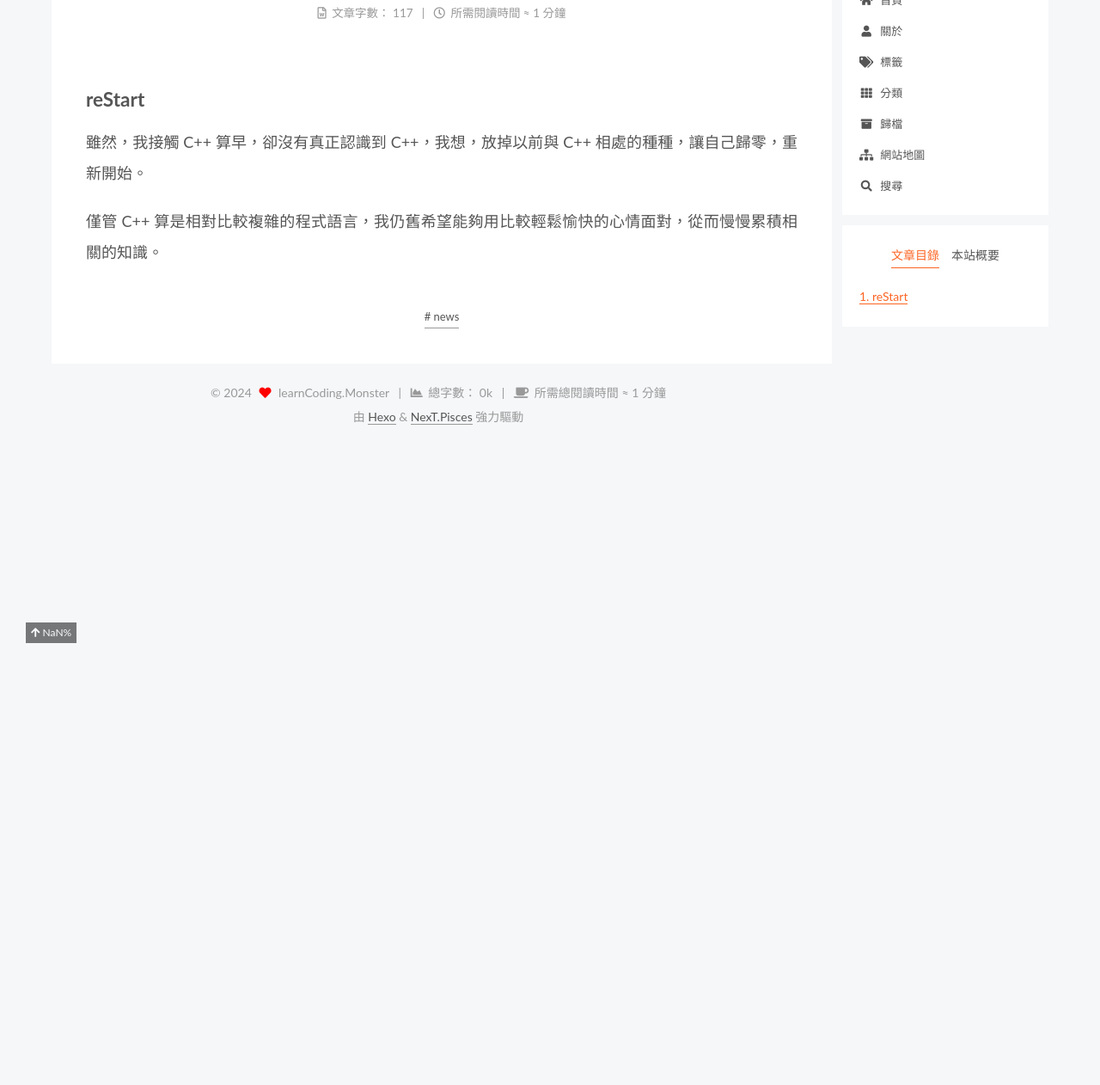
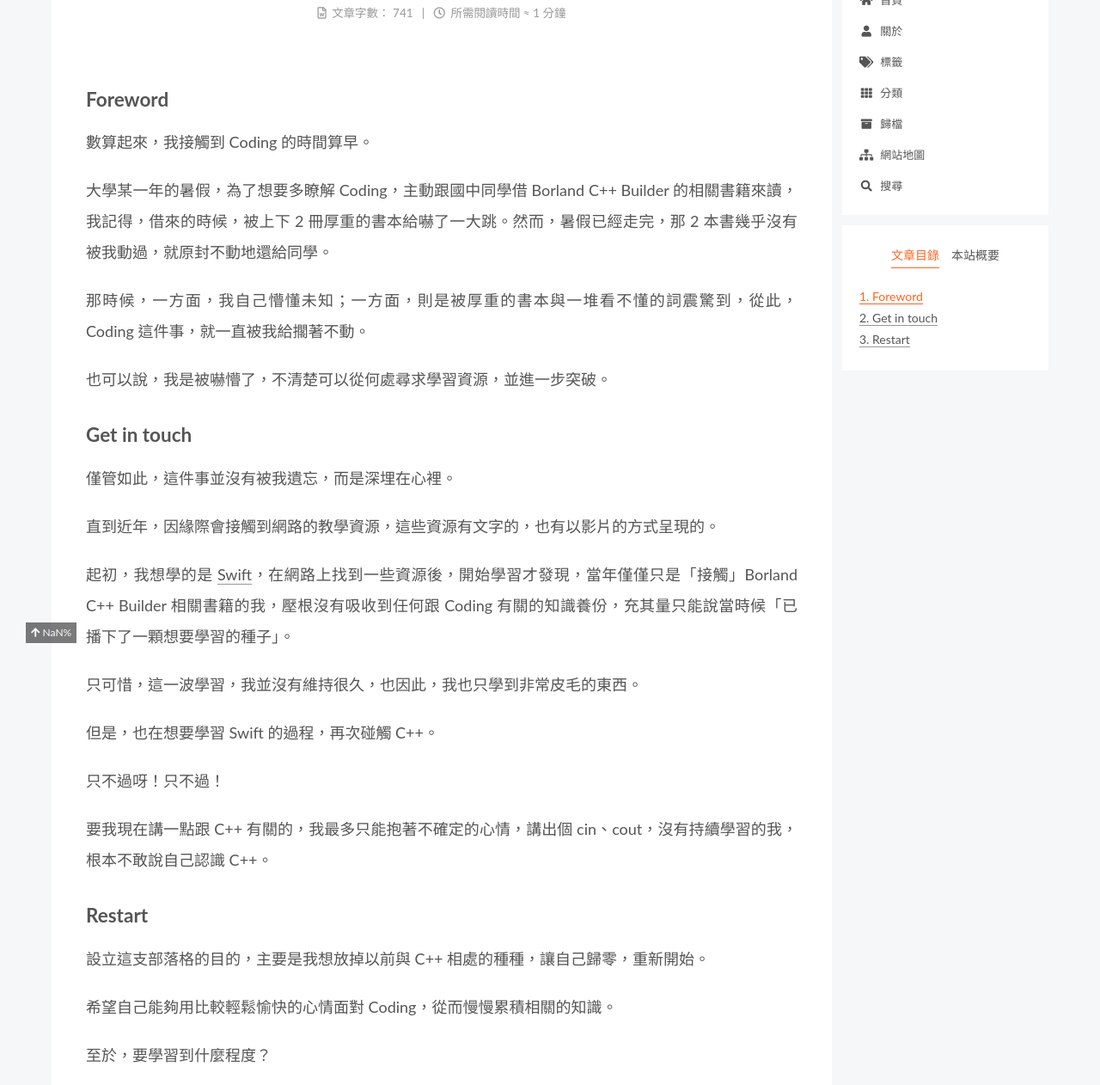
Before and after one commit to cppfunxyz/cppfunxyz.github.io, a plain HTML site: page newslist/say-hello-to-cpp/index.html in a window 1280 px wide. Shown: the part 152-1414 px from the top of the page at 86% size. Before the commit the page ends 800 px from the top, so only its background shows below. Drawn offline with nearby package versions, Linux system fonts and the light colour scheme; some packages are replaced by stand-ins of ours; a script that the page names is missing.

Commit message:
Site updated: 2024-04-27 07:28:27

```diff
--- a/css/main.css
+++ b/css/main.css
@@ -1193,7 +1193,7 @@ pre .javascript .function {
 }
 .links-of-author a::before,
 .links-of-author span.exturl::before {
-  background: #ff4f94;
+  background: #20141f;
   border-radius: 50%;
   content: ' ';
   display: inline-block;
--- a/newslist/say-hello-to-cpp/index.html
+++ b/newslist/say-hello-to-cpp/index.html
@@ -22,15 +22,15 @@
     var CONFIG = {"hostname":"learncoding.monster","root":"/","scheme":"Pisces","version":"7.8.0","exturl":false,"sidebar":{"position":"right","display":"post","padding":18,"offset":12,"onmobile":false},"copycode":{"enable":false,"show_result":false,"style":null},"back2top":{"enable":true,"sidebar":false,"scrollpercent":true},"bookmark":{"enable":false,"color":"#222","save":"auto"},"fancybox":false,"mediumzoom":false,"lazyload":false,"pangu":false,"comments":{"style":"tabs","active":null,"storage":true,"lazyload":false,"nav":null},"algolia":{"hits":{"per_page":10},"labels":{"input_placeholder":"Search for Posts","hits_empty":"We didn't find any results for the search: ${query}","hits_stats":"${hits} results found in ${time} ms"}},"localsearch":{"enable":true,"trigger":"manual","top_n_per_article":1,"unescape":false,"preload":false},"motion":{"enable":true,"async":false,"transition":{"post_block":"fadeIn","post_header":"slideDownIn","post_body":"slideDownIn","coll_header":"slideLeftIn","sidebar":"slideUpIn"}},"path":"search.xml"};
   </script>
 
-  <meta name="description" content="reStart雖然，我接觸 C++ 算早，卻沒有真正認識到 C++，我想，放掉以前與 C++ 相處的種種，讓自己歸零，重新開始。">
+  <meta name="description" content="Foreword數算起來，我接觸到 Coding 的時間算早。">
 <meta property="og:type" content="article">
-<meta property="og:title" content="Say Hello to C++">
+<meta property="og:title" content="Say Hello to Coding">
 <meta property="og:url" content="http://learncoding.monster/newslist/say-hello-to-cpp/index.html">
 <meta property="og:site_name" content="learnCoding.Monster">
-<meta property="og:description" content="reStart雖然，我接觸 C++ 算早，卻沒有真正認識到 C++，我想，放掉以前與 C++ 相處的種種，讓自己歸零，重新開始。">
+<meta property="og:description" content="Foreword數算起來，我接觸到 Coding 的時間算早。">
 <meta property="og:locale" content="zh_TW">
 <meta property="article:published_time" content="2024-04-25T00:00:00.000Z">
-<meta property="article:modified_time" content="2024-04-26T10:09:20.754Z">
+<meta property="article:modified_time" content="2024-04-26T23:28:07.102Z">
 <meta property="article:author" content="learnCoding.Monster">
 <meta property="article:tag" content="news">
 <meta name="twitter:card" content="summary">
@@ -48,7 +48,7 @@
   };
 </script>
 
-  <title>Say Hello to C++ | learnCoding.Monster</title>
+  <title>Say Hello to Coding | learnCoding.Monster</title>
 
 
 
@@ -216,7 +216,7 @@
     </span>
       <header class="post-header">
         <h1 class="post-title" itemprop="name headline">
-          Say Hello to C++
+          Say Hello to Coding
         </h1>
 
         <div class="post-meta">
@@ -244,7 +244,7 @@
                 <i class="far fa-file-word"></i>
               </span>
                 <span class="post-meta-item-text">文章字數：</span>
-              <span>117</span>
+              <span>741</span>
             </span>
             <span class="post-meta-item" title="所需閱讀時間">
               <span class="post-meta-item-icon">
@@ -263,8 +263,22 @@
     <div class="post-body" itemprop="articleBody">
 
 
-        <h3 id="reStart"><a href="#reStart" class="headerlink" title="reStart"></a>reStart</h3><p>雖然，我接觸 C++ 算早，卻沒有真正認識到 C++，我想，放掉以前與 C++ 相處的種種，讓自己歸零，重新開始。</p>
-<p>僅管 C++ 算是相對比較複雜的程式語言，我仍舊希望能夠用比較輕鬆愉快的心情面對，從而慢慢累積相關的知識。</p>
+        <h3 id="Foreword"><a href="#Foreword" class="headerlink" title="Foreword"></a>Foreword</h3><p>數算起來，我接觸到 Coding 的時間算早。</p>
+<p>大學某一年的暑假，為了想要多瞭解 Coding，主動跟國中同學借 Borland C++ Builder 的相關書籍來讀，我記得，借來的時候，被上下 2 冊厚重的書本給嚇了一大跳。然而，暑假已經走完，那 2 本書幾乎沒有被我動過，就原封不動地還給同學。</p>
+<p>那時候，一方面，我自己懵懂未知；一方面，則是被厚重的書本與一堆看不懂的詞震驚到，從此，Coding 這件事，就一直被我給擱著不動。</p>
+<p>也可以說，我是被嚇懵了，不清楚可以從何處尋求學習資源，並進一步突破。</p>
+<h3 id="Get-in-touch"><a href="#Get-in-touch" class="headerlink" title="Get in touch"></a>Get in touch</h3><p>僅管如此，這件事並沒有被我遺忘，而是深埋在心裡。</p>
+<p>直到近年，因緣際會接觸到網路的教學資源，這些資源有文字的，也有以影片的方式呈現的。</p>
+<p>起初，我想學的是 <a target="_blank" rel="noopener" href="https://www.apple.com/tw/swift/">Swift</a>，在網路上找到一些資源後，開始學習才發現，當年僅僅只是「接觸」Borland C++ Builder 相關書籍的我，壓根沒有吸收到任何跟 Coding 有關的知識養份，充其量只能說當時候「已播下了一顆想要學習的種子」。</p>
+<p>只可惜，這一波學習，我並沒有維持很久，也因此，我也只學到非常皮毛的東西。</p>
+<p>但是，也在想要學習 Swift 的過程，再次碰觸 C++。</p>
+<p>只不過呀！只不過！</p>
+<p>要我現在講一點跟 C++ 有關的，我最多只能抱著不確定的心情，講出個 cin、cout，沒有持續學習的我，根本不敢說自己認識 C++。</p>
+<h3 id="Restart"><a href="#Restart" class="headerlink" title="Restart"></a>Restart</h3><p>設立這支部落格的目的，主要是我想放掉以前與 C++ 相處的種種，讓自己歸零，重新開始。</p>
+<p>希望自己能夠用比較輕鬆愉快的心情面對 Coding，從而慢慢累積相關的知識。</p>
+<p>至於，要學習到什麼程度？</p>
+<p>就目前而言，我先把目標設定在，上完以前自己購買的影片教學課程。</p>
+<p>走完這一段之後，其餘再說。</p>
 
     </div>
 
@@ -338,7 +352,7 @@
 
       <!--noindex-->
       <div class="post-toc-wrap sidebar-panel">
-          <div class="post-toc motion-element"><ol class="nav"><li class="nav-item nav-level-3"><a class="nav-link" href="#reStart"><span class="nav-number">1.</span> <span class="nav-text">reStart</span></a></li></ol></div>
+          <div class="post-toc motion-element"><ol class="nav"><li class="nav-item nav-level-3"><a class="nav-link" href="#Foreword"><span class="nav-number">1.</span> <span class="nav-text">Foreword</span></a></li><li class="nav-item nav-level-3"><a class="nav-link" href="#Get-in-touch"><span class="nav-number">2.</span> <span class="nav-text">Get in touch</span></a></li><li class="nav-item nav-level-3"><a class="nav-link" href="#Restart"><span class="nav-number">3.</span> <span class="nav-text">Restart</span></a></li></ol></div>
       </div>
       <!--/noindex-->
 
@@ -402,7 +416,7 @@
       <i class="fa fa-chart-area"></i>
     </span>
       <span class="post-meta-item-text">總字數：</span>
-    <span title="總字數">0k</span>
+    <span title="總字數">1k</span>
     <span class="post-meta-divider">|</span>
     <span class="post-meta-item-icon">
       <i class="fa fa-coffee"></i>
```
Also changed, not shown: 404.html (+1 -1 lines), about/index.html (+1 -1 lines), archives/2024/04/index.html (+2 -2 lines), archives/2024/index.html (+2 -2 lines), archives/index.html (+2 -2 lines), categories/index.html (+1 -1 lines), categories/newslist/index.html (+2 -2 lines), index.html (+4 -4 lines), search.xml (+17 -3 lines), tags/index.html (+1 -1 lines), tags/news/index.html (+2 -2 lines).
